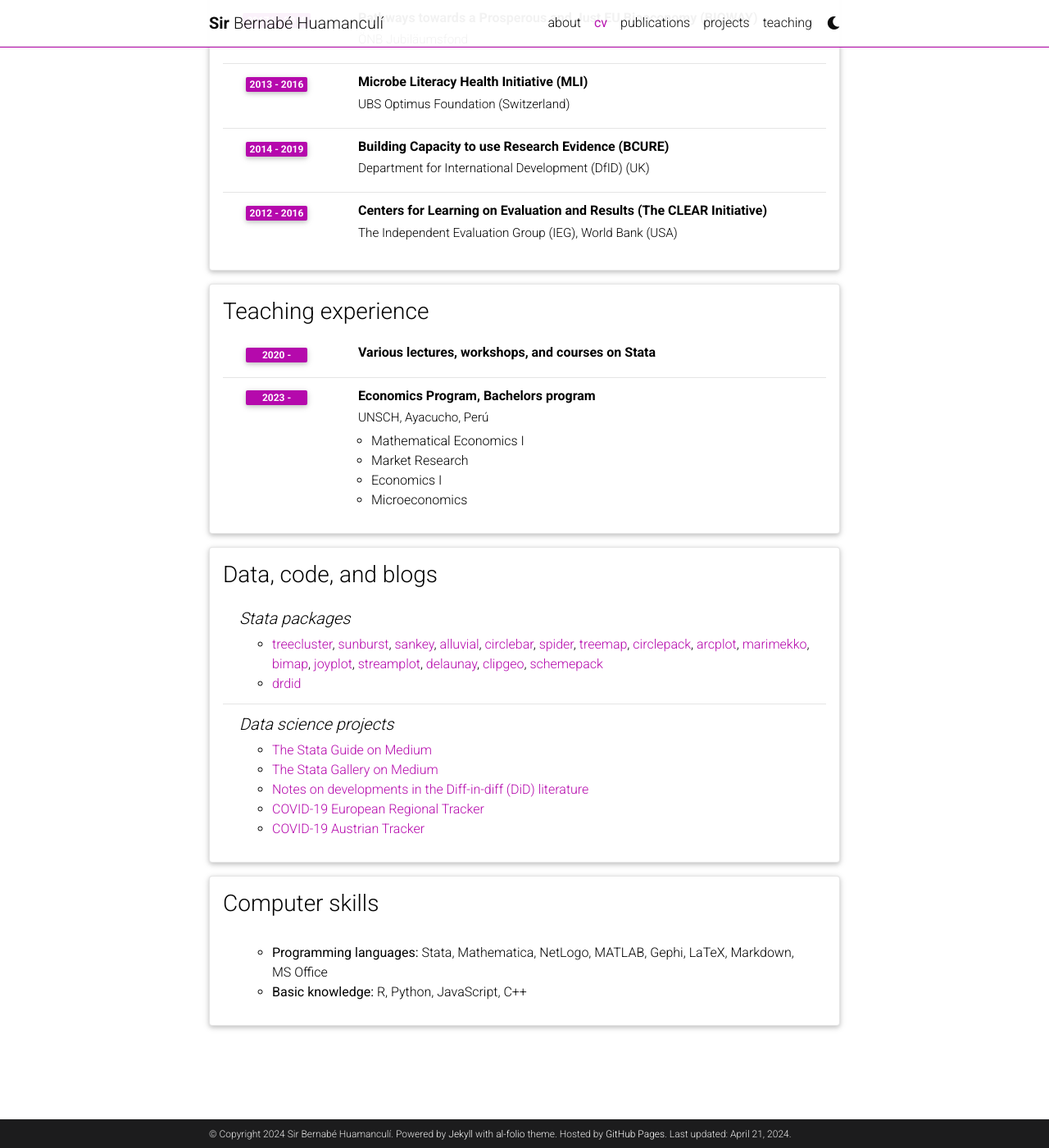
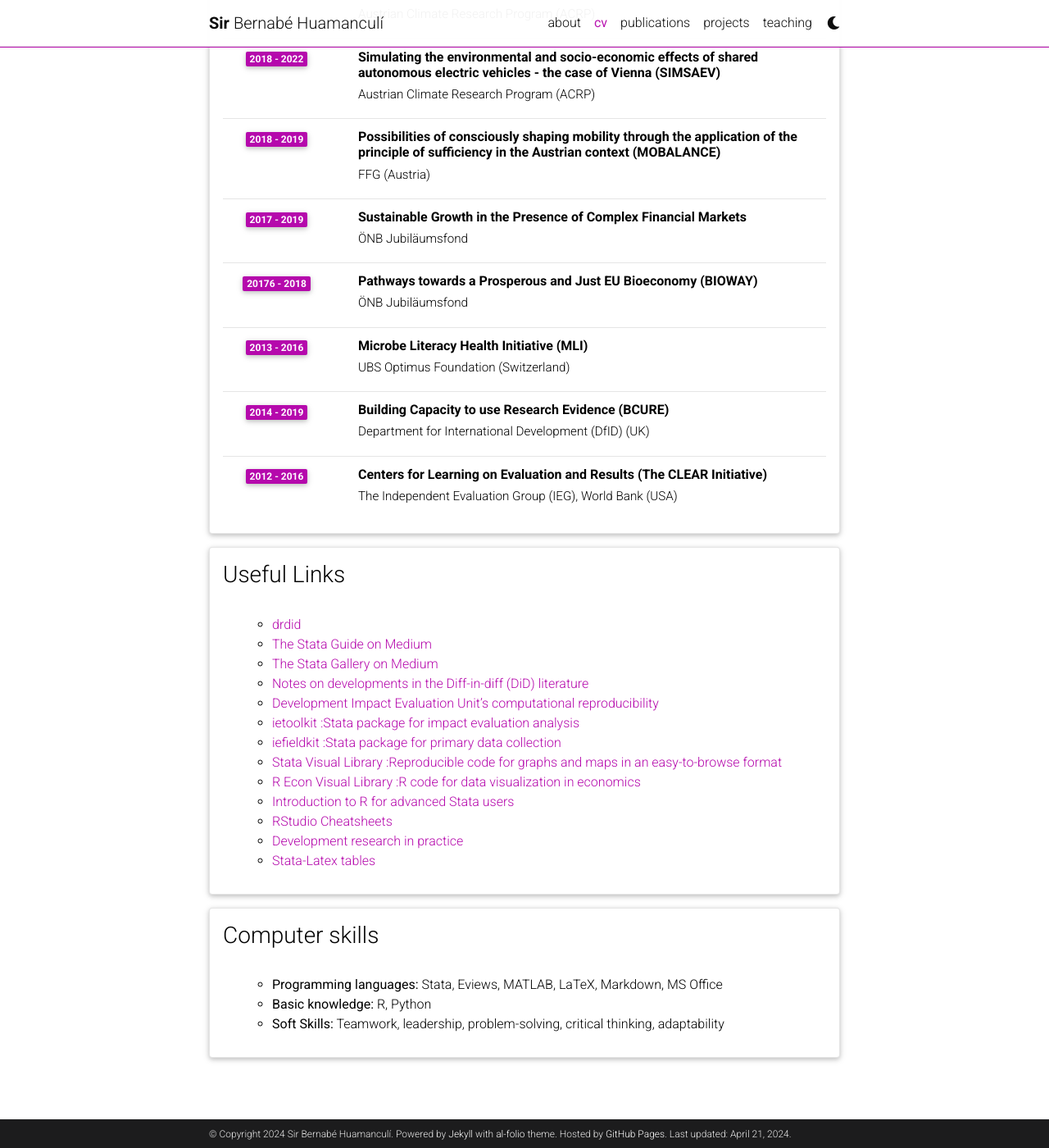
Before and after one commit to Sirberha/sirberha.github.io, a Jekyll site: the page built from _pages/cv.md, in a window 1280 px wide and 1400 px high, scrolled down 1987 px. Shown: the whole window at 82% size. Built offline with Jekyll 4.4.1, drawn with Linux system fonts in a browser that asks for light colours; comment, search, counter and statistics services are not loaded; a style sheet for code colours, icons or effects is not loaded; some of the changed text lies outside the part shown.

Commit message:
Update cv.yml

```diff
--- a/_data/cv.yml
+++ b/_data/cv.yml
@@ -50,6 +50,22 @@
     year: 2001 - 2003
 
 
+- title: Teaching experience
+  type: time_table
+  contents:
+  - title: Various lectures, workshops, and courses on Stata
+    year: 2020 -
+
+  - title: Economics Program, Bachelors program
+    institution: UNSCH, Ayacucho, Perú
+    year: 2023 -
+    items:
+      - Mathematical Economics I
+      - Market Research
+      - Economics I
+      - Microeconomics
+
+
 - title: Projects
   type: time_table
   contents:
@@ -98,41 +114,30 @@
       year: 2012 - 2016
 
 
-- title: Teaching experience
-  type: time_table
-  contents:
-  - title: Various lectures, workshops, and courses on Stata
-    year: 2020 -
-
-  - title: Economics Program, Bachelors program
-    institution: UNSCH, Ayacucho, Perú
-    year: 2023 -
-    items:
-      - Mathematical Economics I
-      - Market Research
-      - Economics I
-      - Microeconomics
-
-
-- title: Data, code, and blogs
+- title: Useful Links
   type: nested_list
   contents:
-    - title: Stata packages
+    - title:
       items:
-        - <a href="https://github.com/asjadnaqvi/stata-treecluster">treecluster</a>, <a href="https://github.com/asjadnaqvi/stata-sunburst">sunburst</a>, <a href="https://github.com/asjadnaqvi/stata-sankey">sankey</a>, <a href="https://github.com/asjadnaqvi/stata-alluvial">alluvial</a>, <a href="https://github.com/asjadnaqvi/stata-circlebar">circlebar</a>, <a href="https://github.com/asjadnaqvi/stata-spider">spider</a>, <a href="https://github.com/asjadnaqvi/stata-treemap">treemap</a>, <a href="https://github.com/asjadnaqvi/stata-circlepack">circlepack</a>, <a href="https://github.com/asjadnaqvi/stata-arcplot">arcplot</a>, <a href="https://github.com/asjadnaqvi/stata-marimekko">marimekko</a>, <a href="https://github.com/asjadnaqvi/stata-bimap">bimap</a>, <a href="https://github.com/asjadnaqvi/stata-joyplot">joyplot</a>, <a href="https://github.com/asjadnaqvi/stata-streamplot">streamplot</a>, <a href="https://github.com/asjadnaqvi/stata-delaunay">delaunay</a>, <a href="https://github.com/asjadnaqvi/stata-clipgeo">clipgeo</a>, <a href="https://github.com/asjadnaqvi/stata-schemepack">schemepack</a>
         - <a href="https://github.com/friosavila/csdid_drdid">drdid</a>
-    - title: Data science projects
-      items:
         - <a href="https://medium.com/the-stata-guide">The Stata Guide on Medium</a>
         - <a href="https://medium.com/the-stata-gallery">The Stata Gallery on Medium</a>
         - <a href="https://asjadnaqvi.github.io/DiD/">Notes on developments in the Diff-in-diff (DiD) literature</a>
-        - <a href="https://github.com/asjadnaqvi/COVID19-European-Regional-Tracker">COVID-19 European Regional Tracker</a>
-        - <a href="https://github.com/asjadnaqvi/Austria-COVID-19-Tracker">COVID-19 Austrian Tracker</a>
+        - <a href="https://github.com/worldbank/dime-standards">Development Impact Evaluation Unit’s computational reproducibility</a>
+        - <a href="https://worldbank.github.io/ietoolkit/">ietoolkit :Stata package for impact evaluation analysis</a>
+        - <a href="https://dimewiki.worldbank.org/wiki/Iefieldkit">iefieldkit :Stata package for primary data collection</a>
+        - <a href="https://worldbank.github.io/stata-visual-library/">Stata Visual Library :Reproducible code for graphs and maps in an easy-to-browse format</a>
+        - <a href="https://worldbank.github.io/r-econ-visual-library/">R Econ Visual Library :R code for data visualization in economics</a>
+        - <a href="https://github.com/worldbank/dime-r-training">Introduction to R for advanced Stata users</a>
+        - <a href="https://rstudio.com/resources/cheatsheets/">RStudio Cheatsheets</a>
+        - <a href="https://worldbank.github.io/dime-data-handbook/">Development research in practice</a>
+        - <a href="https://github.com/worldbank/stata-tables">Stata-Latex tables</a>
 
 - title: Computer skills
   type: nested_list
   contents:
     - title:
       items:
-        - <b>Programming languages:</b> Stata, Mathematica, NetLogo, MATLAB, Gephi, LaTeX, Markdown, MS Office
-        - <b>Basic knowledge:</b> R, Python, JavaScript, C++
+        - <b>Programming languages:</b> Stata, Eviews, MATLAB, LaTeX, Markdown, MS Office
+        - <b>Basic knowledge:</b> R, Python
+        - <b>Soft Skills:</b> Teamwork, leadership, problem-solving, critical thinking, adaptability
```
